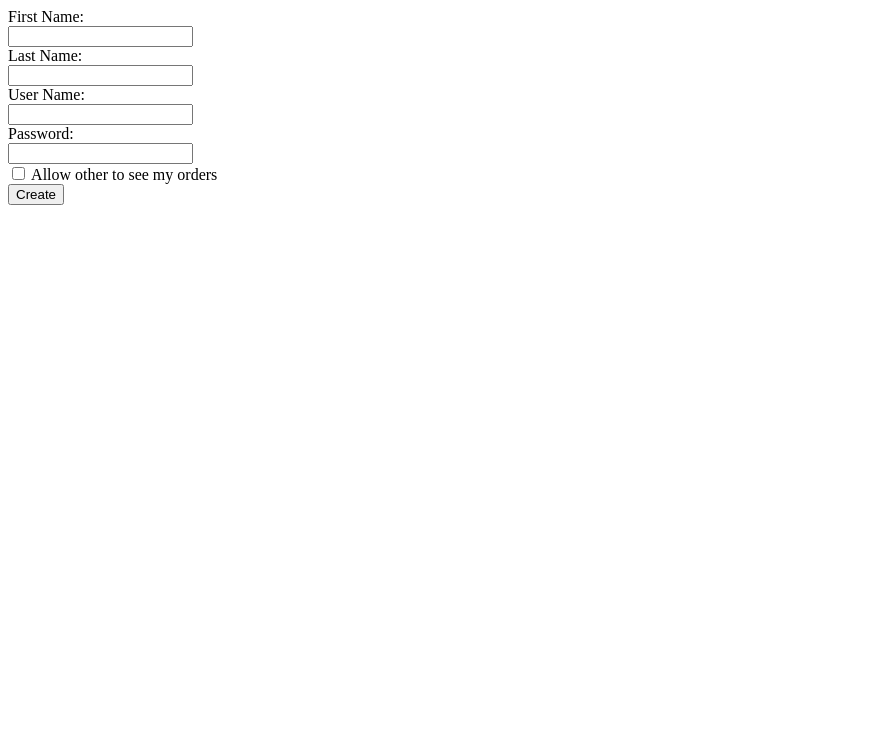
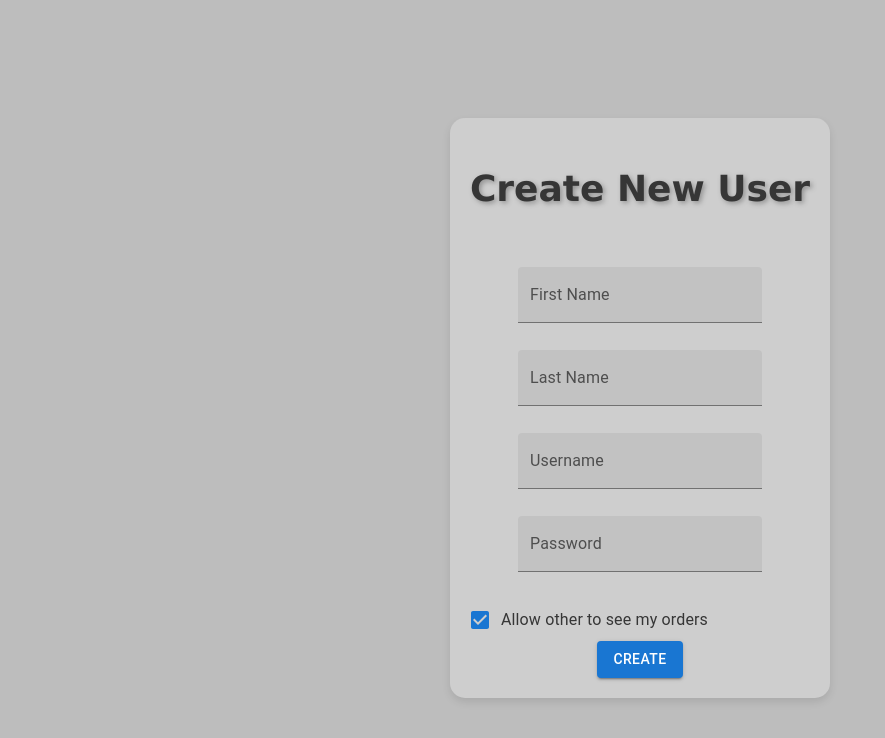
Before and after one commit to Sagiv440/ReactFinalProject, a React (Vite) app: page /Registration in a window 1280 px wide. Shown: the top 738 px of the page, without its empty margins (0-885 px from the left). Built offline with nearby package versions, Linux system fonts and the light colour scheme.

Commit message:
Added style to the store ;)

```diff
--- a/package.json
+++ b/package.json
@@ -10,6 +10,9 @@
     "preview": "vite preview"
   },
   "dependencies": {
+    "@emotion/react": "^11.13.3",
+    "@emotion/styled": "^11.13.0",
+    "@mui/material": "^6.0.2",
     "firebase": "^10.13.0",
     "react": "^18.3.1",
     "react-dom": "^18.3.1",
--- a/src/Comps/Loging/LogPage.jsx
+++ b/src/Comps/Loging/LogPage.jsx
@@ -1,11 +1,14 @@
 import { useState } from "react"
 import { useDispatch, useSelector } from "react-redux";
 import { useNavigate } from "react-router-dom";
+
+import Button from '@mui/material/Button'
 
 import { LogUser } from "../../Utils/Firebase/FirebaseInterface"
 import { capitalizeFirstLetter } from "../../Utils/utils"
 
 import { ADMIN_COLLECTION, USERS_COLLECTION, INIT_USER, USER_TEMPLATE} from "../../Utils/constants"
+import { TextField } from "@mui/material";
 
 const LogPage = ()=>
 {
@@ -38,13 +41,17 @@ const LogPage = ()=>
 
     return (
         <>
-        <div>
-            Username:<input type="text" onChange={(e)=> setUsername(e.target.value)}></input><br/>
-            Password: <input type="password" onChange={(e)=> setPassword(e.target.value)}></input><br/>
-            <button onClick={()=> loginFunc()}>Login</button><br/><br/>
+        <div class="centerScreen">
+            <div class="card">
+                <h1>Nex Generation E-Commerce</h1>
+                <TextField id="filled-basic" label="Username" variant="filled" type="text" onChange={(e)=> setUsername(e.target.value)}></TextField><br/><br/>
+                <TextField id="filled-basic" label="Password" variant="filled"type="password" onChange={(e)=> setPassword(e.target.value)}></TextField><br/><br/>
 
-            New User? <a href="Registration">Register</a>
-        </div>
+                <Button variant="contained"  onClick={()=> loginFunc()}>Login</Button><br/><br/>
+
+                New User? <a href="Registration">Register</a>
+            </div>
+       </div>
         </>
     )
 }
--- a/src/Comps/Loging/NewUser.jsx
+++ b/src/Comps/Loging/NewUser.jsx
@@ -1,7 +1,10 @@
+import { Button, Checkbox, FormControlLabel, FormGroup, TextField } from "@mui/material";
 import { isDocument, addDocument } from "../../Utils/Firebase/FirebaseInterface";
 import { USER_TEMPLATE, USERS_COLLECTION } from "../../Utils/constants";
 import { getDate } from "../../Utils/utils";
 import { useState } from "react";
+
+const label = { inputProps: { 'aria-label': 'Checkbox demo' } };
 
 const RegistrationPage = ()=>
     {
@@ -33,13 +36,18 @@ const RegistrationPage = ()=>
 
         return (
             <>
-            <div>
-                First Name:<br/><input type="text" onChange={(e)=> setName({ ...name, first: e.target.value})}></input><br/>
-                Last Name:<br/><input type="text" onChange={(e)=> setName({ ...name, last: e.target.value})}></input><br/>
-                User Name:<br/><input type="text" onChange={(e)=> setUsername(e.target.value)}></input><br/>
-                Password: <br/><input type="password" onChange={(e)=> setPassword(e.target.value)}></input><br/>
-                <input type="checkbox" onChange={(e)=>setViewOrders(e.target.checked)}></input> Allow other to see my orders<br/>
-                <button onClick={()=>addNewUser()}>Create</button>
+            <div class="centerScreen">
+                <div class="card">
+                    <h1> Create New User</h1>
+                <br/><TextField id="filled-basic" label="First Name" variant="filled" type="text" onChange={(e)=> setName({ ...name, first: e.target.value})}></TextField><br/>
+                <br/><TextField id="filled-basic" label="Last Name" variant="filled" type="text" onChange={(e)=> setName({ ...name, last: e.target.value})}></TextField><br/>
+                <br/><TextField id="filled-basic" label="Username" variant="filled" type="text" onChange={(e)=> setUsername(e.target.value)}></TextField><br/>
+                <br/><TextField id="filled-basic" label="Password" variant="filled" type="password" onChange={(e)=> setPassword(e.target.value)}></TextField><br/><br/>
+                <FormGroup>
+                <FormControlLabel control={<Checkbox defaultChecked />} label="Allow other to see my orders" onChange={(e)=>setViewOrders(e.target.checked)}/>
+                </FormGroup>
+                <Button variant="contained" onClick={()=>addNewUser()}>Create</Button>
+                </div>
             </div>
             </>
         )
--- a/src/Comps/Users/Admin/AdminProducts.jsx
+++ b/src/Comps/Users/Admin/AdminProducts.jsx
@@ -32,12 +32,12 @@ const AdminProducts =()=>
         return (
             <>
             <h2>Products </h2><br/>
-            <div>
+            <div style={{position: "flex"}}>
             {products.map((pro)=>
                 {
                     return (
-                    <div key={pro.id}>
-                    <Product prod={pro} save={UpdateProduct}/> <br/>
+                    <div key={pro.id} class="card">
+                    <Product prod={pro} save={UpdateProduct}/>
                     </div>
                 )
                 }
--- a/src/Comps/Users/Admin/ProductsComp/Product.jsx
+++ b/src/Comps/Users/Admin/ProductsComp/Product.jsx
@@ -46,7 +46,8 @@ const Product =({prod, save, remove})=>
     },[users, categories])
 
     return (
-    <>
+    <div style={{display:'flex', justifyContent: 'space-between', alignItems: 'flex-start'}}>
+    <div class="left">
     Title: <input type="text" onChange={(e)=>setNProduct({ ...nProduct, title: e.target.value})} defaultValue={prod.title}/><br/>
     Category:<select onChange={(e)=>setNProduct({ ...nProduct, category: e.target.value})}>
                 {
@@ -58,11 +59,14 @@ const Product =({prod, save, remove})=>
                 }
             </select><br/>
     Discription: <input type="text" onChange={(e)=>setNProduct({ ...nProduct, description: e.target.value})} defaultValue={prod.description}/><br/>
+    </div>
+    <div class="left">
     Price: <input type="number" onChange={(e)=>setNProduct({ ...nProduct, price: e.target.value})} defaultValue={prod.price}/><br/>
     Link to pic: <input type="text" onChange={(e)=>setNProduct({ ...nProduct, imageLink: e.target.value})} defaultValue={prod.imageLink}/><br/>
     <SmartTable table={table}/>
     <button onClick={()=>save(prod.id, nProduct)}>Save</button><br/>
-    </>
+    </div>
+    </div>
     )
 }
 export default Product
--- a/src/Comps/Users/User.jsx
+++ b/src/Comps/Users/User.jsx
@@ -11,8 +11,9 @@ import Categories from "./Admin/Categories";
 import Customers from "./Admin/Customers";
 import AdminProducts from "./Admin/AdminProducts";
 import Statistics from "./Admin/Statistics";
-import { CATEGORY_COLLECTION, LOAD_CATEGORIES, LOAD_PRODUCTS, LOAD_USERS, PRODUCT_COLLECTION, USERS_COLLECTION } from "../../Utils/constants";
+import { CATEGORY_COLLECTION, CLEAR_DATABASE, LOAD_CATEGORIES, LOAD_PRODUCTS, LOAD_USERS, PRODUCT_COLLECTION, USERS_COLLECTION } from "../../Utils/constants";
 import { getCollection } from "../../Utils/Firebase/FirebaseInterface";
+import { Button } from "@mui/material";
 
 const UserComp =()=>
 {
@@ -24,7 +25,7 @@ const UserComp =()=>
 
     const logout =()=>
     {
-        dispatch({type: CLEAR_DATABASE, payload: coll})
+        dispatch({type: CLEAR_DATABASE})
         navigate(`/`);
     }
     const changeValue =(e, value)=>
@@ -58,21 +59,21 @@ const UserComp =()=>
 
     return (
         <>
-
+        <div class="centerTopScreen">
         <h1>Hello, {user.username}</h1>
-        {type.type == "User" && <div>
-        <a href="" onClick={(e)=>changeValue(e,"Products")}> Products </a>
-        <a href="" onClick={(e)=>changeValue(e,"Orders")}> My Orders </a>
-        <a href="" onClick={(e)=>changeValue(e,"Account")}> My Account </a>
-        <a href="" onClick={()=>logout()}> Log Out </a>
+        {type.type == "User" && <div class="flex-container">
+        <Button onClick={(e)=>changeValue(e,"Products")}> Products </Button>
+        <Button onClick={(e)=>changeValue(e,"Orders")}> My Orders </Button>
+        <Button onClick={(e)=>changeValue(e,"Account")}> My Account </Button>
+        <Button onClick={()=>logout()}> Log Out </Button>
         </div>}
 
-        {type.type == "Admin" && <div>
-        <a href="" onClick={(e)=>changeValue(e,"Categories")}> Categories </a>
-        <a href="" onClick={(e)=>changeValue(e,"AdminProducts")}> Products </a>
-        <a href="" onClick={(e)=>changeValue(e,"Customers")}> Customers </a>
-        <a href="" onClick={(e)=>changeValue(e,"Statistics")}> Statistics </a>
-        <a href="" onClick={()=>logout()}> Log Out </a>
+        {type.type == "Admin" && <div class="flex-container">
+        <Button onClick={(e)=>changeValue(e,"Categories")}> Categories </Button>
+        <Button onClick={(e)=>changeValue(e,"AdminProducts")}> Products </Button>
+        <Button onClick={(e)=>changeValue(e,"Customers")}> Customers </Button>
+        <Button onClick={(e)=>changeValue(e,"Statistics")}> Statistics </Button>
+        <Button onClick={()=>logout()}> Log Out </Button>
         </div>}
         <br/><br/>
 
@@ -84,6 +85,7 @@ const UserComp =()=>
         {state == "AdminProducts" && <AdminProducts/>}
         {state == "Customers" && <Customers/>}
         {state == "Statistics" && <Statistics/>}
+        </div>
         </>
     )
 }
--- a/src/Comps/Users/UserTabs/UserAccount.jsx
+++ b/src/Comps/Users/UserTabs/UserAccount.jsx
@@ -2,6 +2,7 @@ import { useSelector } from "react-redux";
 import { updateDocument } from "../../../Utils/Firebase/FirebaseInterface";
 import { USERS_COLLECTION } from "../../../Utils/constants";
 import { useState } from "react";
+import { Button, Checkbox, FormControlLabel, FormGroup, TextField } from "@mui/material";
 
 const UserAccount = ()=>
     {
@@ -29,13 +30,14 @@ const UserAccount = ()=>
 
         return (
             <>
-            <div>
-                First Name:<br/><input type="text" defaultValue={account.name.first} onChange={(e)=> setAccount({ ...account, name: {...account.name, first: e.target.value}})}></input><br/>
-                Last Name:<br/><input type="text" defaultValue={account.name.last} onChange={(e)=> setAccount({ ...account, name: {...account.name, last: e.target.value}})}></input><br/>
-                User Name:<br/><input type="text" defaultValue={account.username} onChange={(e)=> setAccount({ ...account, username: e.target.value})}></input><br/>
-                Password: <br/><input type="password" defaultValue={account.password} onChange={(e)=> setAccount({ ...account, password: e.target.value})}></input><br/>
+            <div class="card">
+                <br/><TextField id="filled-basic" label="First Name" variant="filled" type="text" defaultValue={account.name.first} onChange={(e)=> setAccount({ ...account, name: {...account.name, first: e.target.value}})}></TextField><br/>
+                <br/><TextField id="filled-basic" label="Last Name" variant="filled" type="text" defaultValue={account.name.last} onChange={(e)=> setAccount({ ...account, name: {...account.name, last: e.target.value}})}></TextField><br/>
+                <br/><TextField id="filled-basic" label="Username" variant="filled" type="text" defaultValue={account.username} onChange={(e)=> setAccount({ ...account, username: e.target.value})}></TextField><br/>
+                <br/><TextField id="filled-basic" label="Password" variant="filled" type="password" defaultValue={account.password} onChange={(e)=> setAccount({ ...account, password: e.target.value})}></TextField><br/>
+                <br/>
                 <input type="checkbox" defaultChecked={account.viewOrders} onChange={(e)=>setAccount({ ...account, viewOrders: e.target.checked})}></input> Allow other to see my orders<br/>
-                <button onClick={()=>SaveUpdates()}>Save</button>
+                <Button variant="contained"  onClick={()=>SaveUpdates()}>Save</Button>
             </div>
             </>
         )
--- a/src/Comps/Users/UserTabs/UserOrders.jsx
+++ b/src/Comps/Users/UserTabs/UserOrders.jsx
@@ -41,9 +41,9 @@ const UserOrders =()=>
 
 
     return (
-        <>
+        <div class="card">
         <SmartTable table={custTable}/>
-        </>
+        </div>
     )
 }
 export default UserOrders;
--- a/src/Comps/Users/UserTabs/UserProducts.jsx
+++ b/src/Comps/Users/UserTabs/UserProducts.jsx
@@ -1,9 +1,25 @@
 const UserProducts =()=>
 {
 return (
-    <>
-    Products.
-    </>
+    <div>
+        <div class="storeSerchBar">
+            <div class="card">
+                1
+            </div>
+            <div class="card">
+                2
+            </div>
+            <div class="card">
+                3
+            </div>
+        </div>
+        <div>
+            Serach bar
+        </div>
+        <div>
+            Store Page
+        </div>
+    </div>
 )
 }
 export default UserProducts;
--- /dev/null
+++ b/src/index.css
@@ -0,0 +1,76 @@
+:root {
+    font-family: Inter, system-ui, Avenir, Helvetica, Arial, sans-serif;
+    line-height: 1.5;
+    font-weight: 400;
+
+    color-scheme: light dark;
+    color: #363636;
+    background-color: #bdbdbd;
+
+    font-synthesis: none;
+    text-rendering: optimizeLegibility;
+    -webkit-font-smoothing: antialiased;
+    -moz-osx-font-smoothing: grayscale;
+  }
+
+body{
+  display: flex;
+  justify-content: center;
+}
+.temp {
+    height: 100vh;
+    border: 8px solid black;
+    display: flex;
+    flex-wrap: wrap;
+    justify-content: center;
+    align-items: center;
+    align-content: center;
+  }
+  .flex-container {
+    display: flex;
+    justify-content: space-between;
+    gap: 1em;
+  }
+.centerTopScreen {
+    position: flex;
+    align-items: center;
+    text-align: center;
+    font-size: 18px;
+  }
+.centerScreen {
+    position: flex;
+    height: 100vh;
+    align-items: center;
+    align-content: center;
+    text-align: center;
+    font-size: 18px;
+  }
+  .card{
+    padding: 20px;
+    border-radius: 15px;
+    background-color: #cecece;
+    box-shadow: 0 4px 8px rgba(0, 0, 0, 0.1);
+  }
+  h1{
+    font-family: Verdana, Geneva, Tahoma, sans-serif;
+    text-shadow: 2px 2px 5px #919191;
+  }
+  a{
+    font-size: 18px;
+    font-weight: bold;
+    color: #363636;
+  }
+
+  .left {
+    position: relative;
+    top: 50%;
+    width: 100%;
+    text-align: left;
+    font-size: 18px;
+  }
+
+  .storeSerchBar{
+    display: flex;
+    justify-content: space-between;
+    font-size: 18px;
+  }
--- a/src/main.jsx
+++ b/src/main.jsx
@@ -7,6 +7,7 @@ import { Provider } from 'react-redux';
 import storeReducer from './Utils/Redux/rootReducer.js';
 
 import App from './App.jsx'
+import './index.css'
 
 const store = createStore(storeReducer);
 
```
Also changed, not shown: 1 other file (tests, documents, lock files or other folders).
